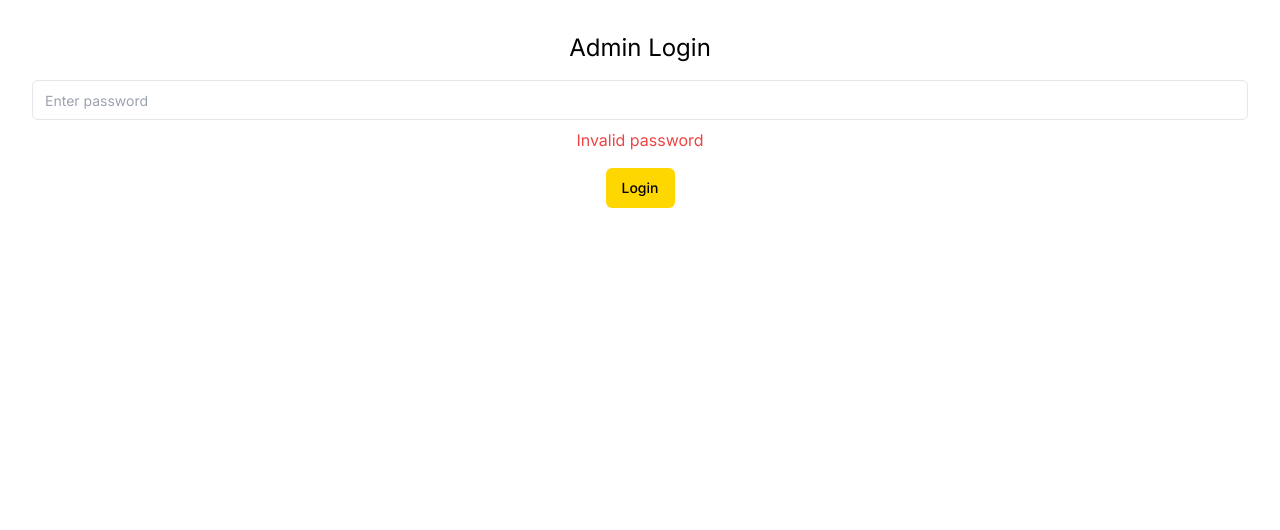
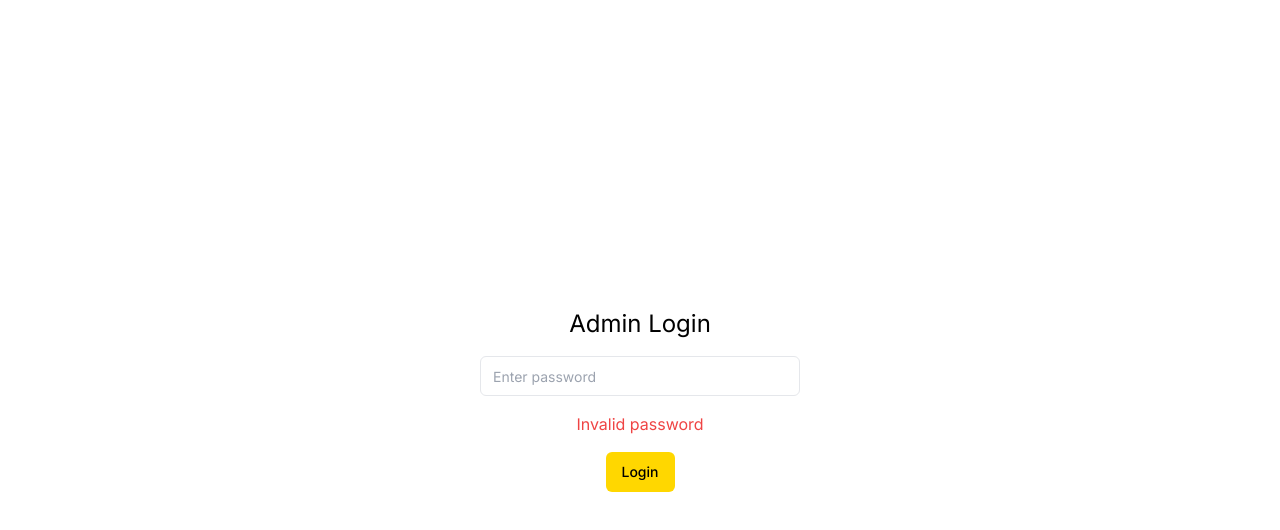
Before and after one commit to shihebamri/AmauryLafonta, a Next.js app: page /auth in a window 1280 px wide. Both pictures are taken after a click on the button "Login". Shown: the top 530 px of the page. Built offline with nearby package versions, Linux system fonts and the light colour scheme.

Commit message:
fix auth

```diff
--- a/app/auth/page.tsx
+++ b/app/auth/page.tsx
@@ -1,31 +1,34 @@
-"use client";
-import { useState, useEffect } from "react";
-import { Button } from "@/components/ui/button"; // Assuming ShadCN uses Button and Input components
-import { Input } from "@/components/ui/input";
-const encodedPassword = "K2FtYXVyeUxBRk9OVEEjIyM=";
+'use client'
 
-const AuthPage = ({ onAuthSuccess }: { onAuthSuccess?: () => void }) => {
-  const [password, setPassword] = useState("");
-  const [error, setError] = useState("");
+import { useState, useEffect } from "react"
+import { useRouter } from "next/navigation"
+import { Button } from "@/components/ui/button"
+import { Input } from "@/components/ui/input"
 
-  // Check if already authenticated and redirect
+const encodedPassword = "K2FtYXVyeUxBRk9OVEEjIyM="
+
+export default function AuthPage() {
+  const [password, setPassword] = useState("")
+  const [error, setError] = useState("")
+  const router = useRouter()
+
   useEffect(() => {
-    if (sessionStorage.getItem("authenticated") === "true" && onAuthSuccess) {
-      onAuthSuccess();
+    if (typeof window !== 'undefined' && sessionStorage.getItem("authenticated") === "true") {
+      router.push('/admin') // Redirect to dashboard or any authenticated route
     }
-  }, [onAuthSuccess]);
+  }, [router])
 
   const handleLogin = () => {
     if (btoa(password) === encodedPassword) {
-      sessionStorage.setItem("authenticated", "true");
-      if (onAuthSuccess) onAuthSuccess(); // Trigger success callback if provided
+      sessionStorage.setItem("authenticated", "true")
+      router.push('/admin') // Redirect to dashboard or any authenticated route
     } else {
-      setError("Invalid password");
+      setError("Invalid password")
     }
-  };
+  }
 
   return (
-    <div className="flex flex-col items-center p-8">
+    <div className="flex flex-col items-center justify-center min-h-screen p-8">
       <h1 className="text-2xl mb-4">Admin Login</h1>
       <Input
         type="password"
@@ -33,13 +36,12 @@ const AuthPage = ({ onAuthSuccess }: { onAuthSuccess?: () => void }) => {
         onChange={(e) => setPassword(e.target.value)}
         placeholder="Enter password"
         aria-label="Password"
+        className="max-w-xs mb-4"
       />
-      {error && <p className="text-red-500 mt-2">{error}</p>}
-      <Button onClick={handleLogin} className="mt-4">
+      {error && <p className="text-red-500 mb-4">{error}</p>}
+      <Button onClick={handleLogin}>
         Login
       </Button>
     </div>
-  );
-};
-
-export default AuthPage;
+  )
+}
```
